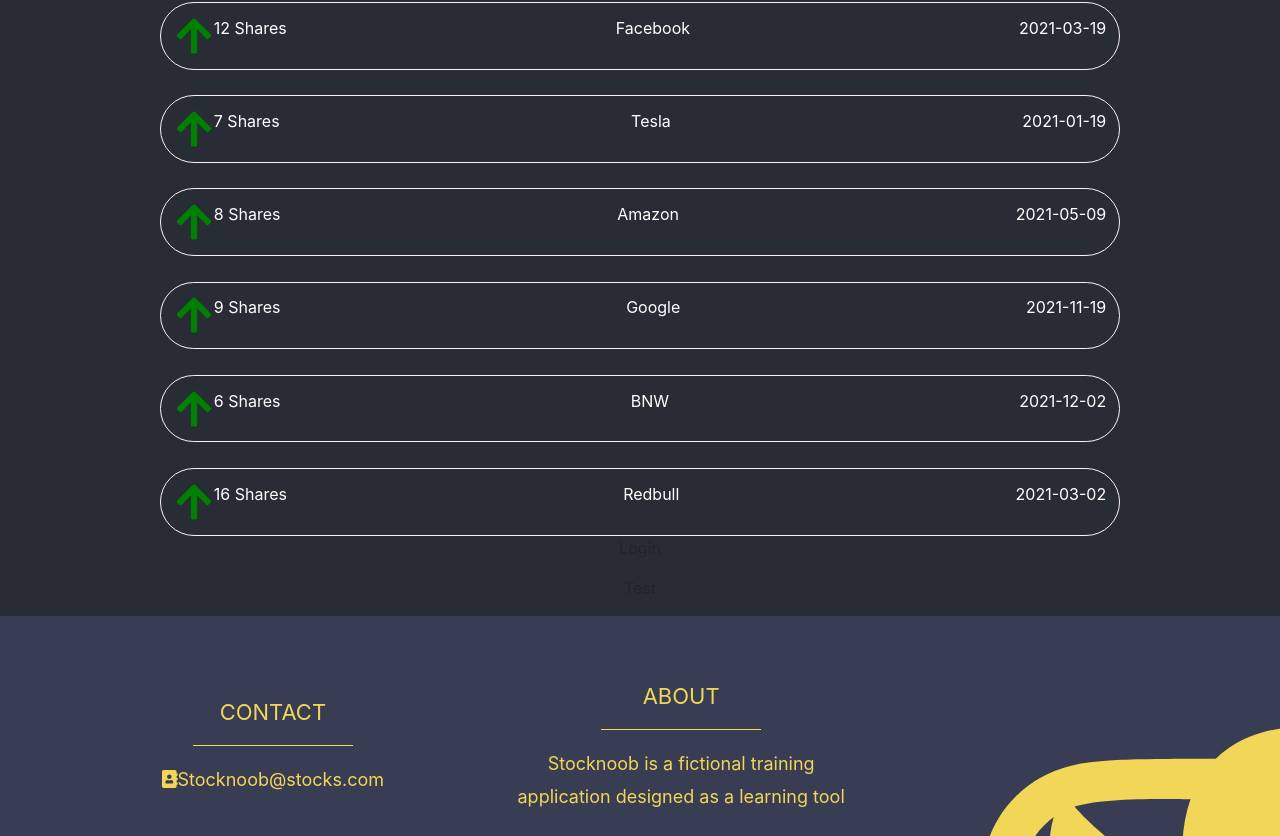
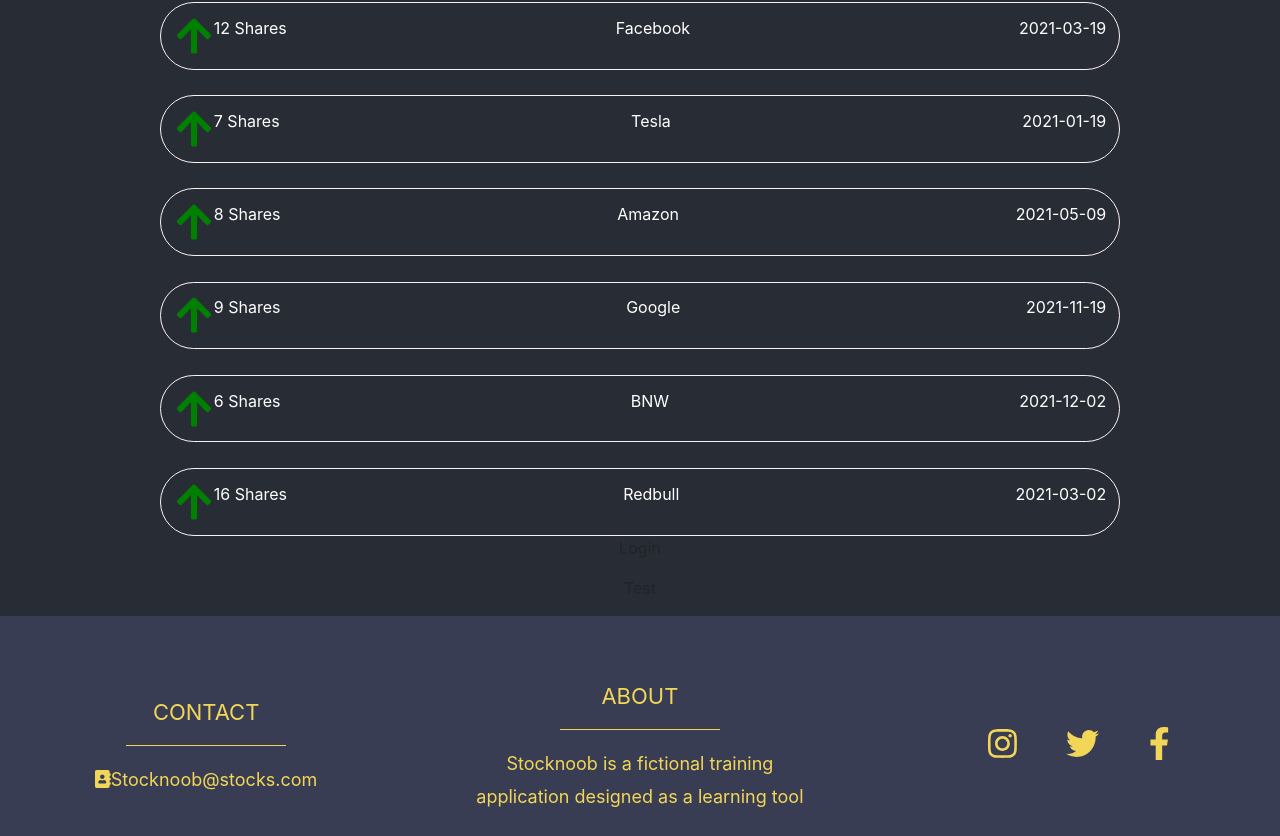
Before and after one commit to HawkieOne/StockNoobReact, a React (Create React App) app: page /transactionList in a window 1280 px wide. Shown: the part 239-1075 px from the top of the page. Built offline with nearby package versions, Linux system fonts and the light colour scheme.

Commit message:
fixed shit someone else fucked up

```diff
--- a/src/components/Footer.css
+++ b/src/components/Footer.css
@@ -7,7 +7,7 @@
 
 .Bottom .container{
     display: flex;
-    justify-content: space-around;
+    justify-content: space-between;
     align-items: center;
 
 }
@@ -45,7 +45,7 @@
 }
 .Bottom .container .right .icon{
     color: #F2D658;
-    padding-right: 50px;
+    margin: 25px;
     font-size: 33px;
 
 }
```
Also changed, not shown: 1 other file (tests, documents, lock files or other folders).
